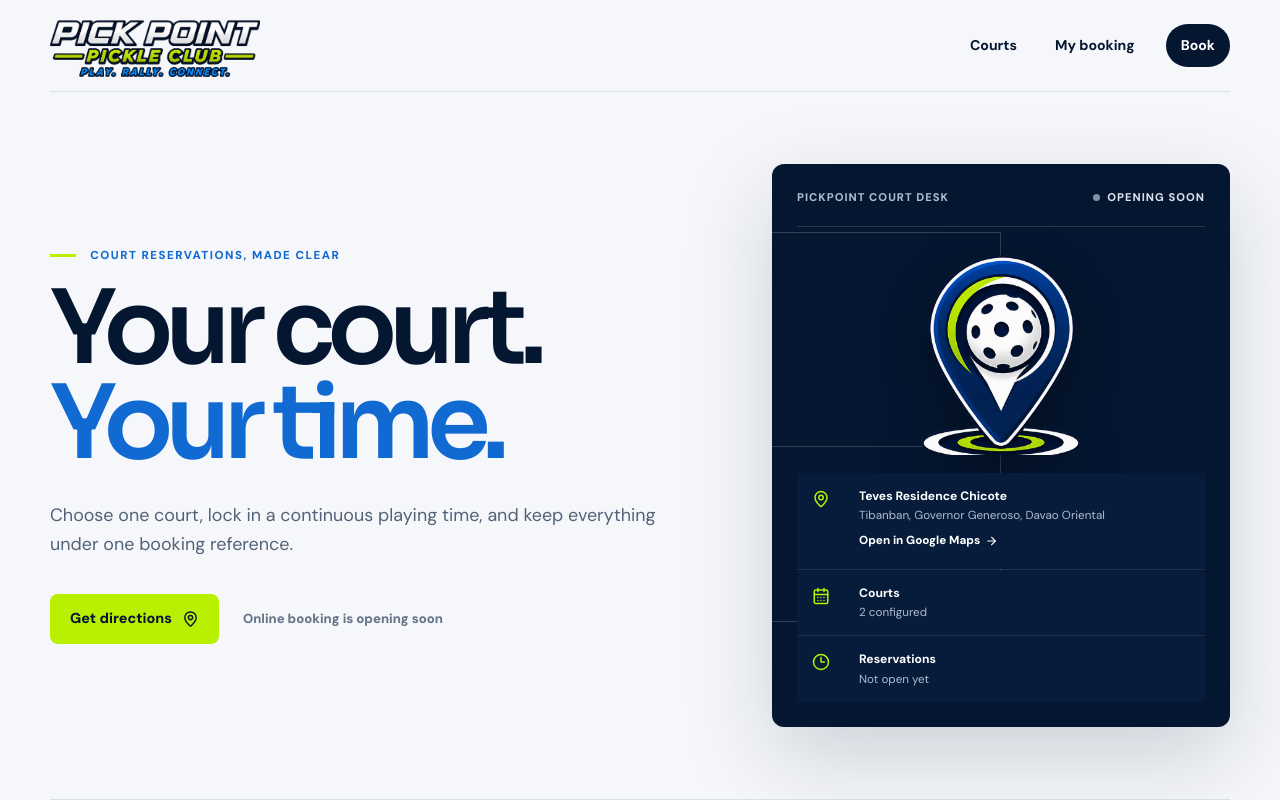
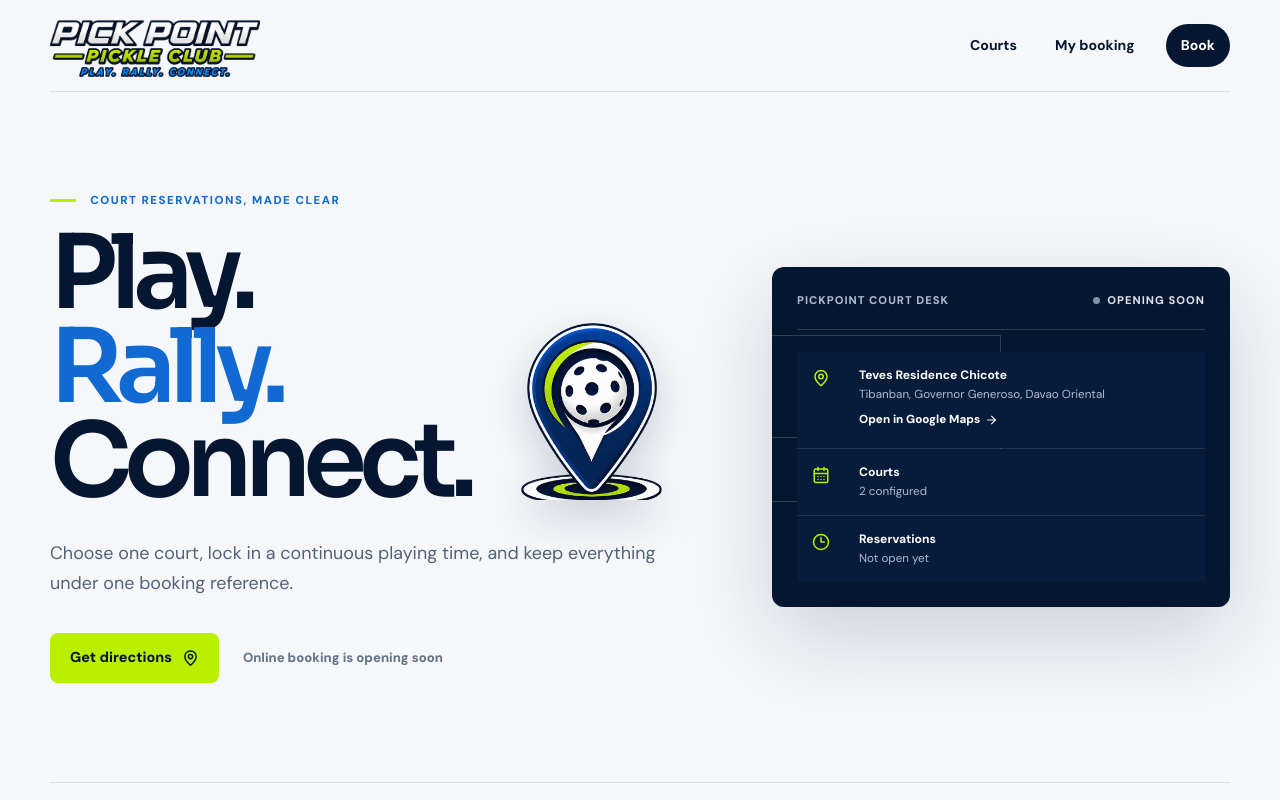
Before and after one commit to christianjelarjoyhisola-ux/pickpoint-pickleclub, a Next.js app: page / in a window 1280 px wide. Shown: the top 800 px of the page. Built offline with nearby package versions, Linux system fonts and the light colour scheme; no server answers.

Commit message:
Use PickPoint slogan as hero lockup

```diff
--- a/app/pickpoint-v2/guest/guest-home.tsx
+++ b/app/pickpoint-v2/guest/guest-home.tsx
@@ -20,7 +20,10 @@ export function GuestHome() {
       <section className="pp-hero">
         <div className="pp-hero-copy">
           <p className="pp-kicker"><span /> Court reservations, made clear</p>
-          <h1>Your court.<br /><em>Your time.</em></h1>
+          <div className="pp-hero-title">
+            <h1>Play.<br /><em>Rally.</em><br />Connect.</h1>
+            <Image src="/pickpoint-mark-v2.png" alt="PickPoint location-pin logo" width={150} height={180} priority unoptimized />
+          </div>
           <p className="pp-lede">Choose one court, lock in a continuous playing time, and keep everything under one booking reference.</p>
           <div className="pp-actions">
             {live
@@ -33,7 +36,6 @@ export function GuestHome() {
         </div>
         <div className="pp-board" aria-label="PickPoint venue status">
           <div className="pp-board-top"><span>PickPoint court desk</span><span className={live ? "pp-status live" : "pp-status"}>{live ? "Booking open" : "Opening soon"}</span></div>
-          <Image src="/pickpoint-mark-v2.png" alt="" width={210} height={240} priority unoptimized />
           <dl>
             <div><dt><MapPin /></dt><dd><strong>{locationName}</strong><span>{address}</span><a className="pp-directions" href={mapsUrl} target="_blank" rel="noreferrer">Open in Google Maps <ArrowRight /></a></dd></div>
             <div><dt><CalendarDays /></dt><dd><strong>Courts</strong><span>{loading ? "Checking setup…" : courtCount ? `${courtCount} configured` : "Being prepared"}</span></dd></div>
--- a/app/pickpoint-v2/guest/guest.css
+++ b/app/pickpoint-v2/guest/guest.css
@@ -28,6 +28,8 @@
 .pp-kicker > span { display: inline-block; width: 26px; height: 3px; margin: 0 10px 2px 0; background: var(--pp-lime); }
 .pp-hero h1 { margin: 0; max-width: 700px; font-size: clamp(3.25rem, 8vw, 6.8rem); line-height: .92; letter-spacing: -.075em; }
 .pp-hero h1 em { color: var(--pp-blue); font-style: normal; }
+.pp-hero-title { display: flex; align-items: flex-end; gap: clamp(22px, 4vw, 54px); }
+.pp-hero-title > img { width: clamp(98px, 11vw, 150px); height: auto; margin-bottom: 9px; filter: drop-shadow(0 16px 22px rgba(4,22,48,.18)); }
 .pp-lede { max-width: 610px; margin: 30px 0 0; color: #536278; font-size: clamp(1rem, 1.4vw, 1.18rem); line-height: 1.65; }
 .pp-actions { display: flex; align-items: center; gap: 24px; margin-top: 34px; flex-wrap: wrap; }
 .pp-button { min-height: 50px; display: inline-flex; align-items: center; justify-content: center; gap: 10px; padding: 0 20px; border-radius: 8px; cursor: pointer; font-size: .9rem; font-weight: 800; transition: transform .15s ease, background .15s ease; }
@@ -39,15 +41,14 @@
 .pp-button-outline { border: 1px solid var(--pp-line); background: white; color: var(--pp-navy); }
 .pp-text-link { border-bottom: 1px solid currentColor; font-size: .9rem; font-weight: 700; }
 
-.pp-board { position: relative; min-height: 530px; padding: 25px; overflow: hidden; border-radius: 12px; background: var(--pp-navy); color: white; box-shadow: 0 30px 90px rgba(3,21,47,.17); }
+.pp-board { position: relative; min-height: 0; padding: 25px; overflow: hidden; border-radius: 12px; background: var(--pp-navy); color: white; box-shadow: 0 30px 90px rgba(3,21,47,.17); }
 .pp-board::before { content: ""; position: absolute; inset: 68px 50% 105px 0; border: 1px solid rgba(255,255,255,.18); border-left: 0; }
 .pp-board::after { content: ""; position: absolute; top: 50%; left: 0; width: 50%; height: 1px; background: rgba(255,255,255,.18); }
 .pp-board-top { display: flex; align-items: center; justify-content: space-between; padding-bottom: 20px; border-bottom: 1px solid rgba(255,255,255,.15); color: #aebbd0; font-size: .7rem; font-weight: 800; letter-spacing: .09em; text-transform: uppercase; }
 .pp-status { display: inline-flex; align-items: center; gap: 7px; color: #dbe2ec; }
 .pp-status::before { content: ""; width: 7px; height: 7px; border-radius: 50%; background: #8290a2; }
 .pp-status.live::before { background: var(--pp-lime); box-shadow: 0 0 0 5px rgba(185,238,0,.1); }
-.pp-board > img { position: relative; z-index: 1; width: 170px; height: 200px; object-fit: contain; margin: 28px auto 18px; filter: drop-shadow(0 16px 25px rgba(0,0,0,.32)); }
-.pp-board dl { position: relative; z-index: 1; display: grid; gap: 1px; margin: 0; background: rgba(255,255,255,.12); }
+.pp-board dl { position: relative; z-index: 1; display: grid; gap: 1px; margin: 22px 0 0; background: rgba(255,255,255,.12); }
 .pp-board dl > div { display: grid; grid-template-columns: 35px 1fr; gap: 12px; padding: 14px 15px; background: #071c3b; }
 .pp-board dt svg { width: 18px; color: var(--pp-lime); }
 .pp-board dd { display: grid; gap: 2px; margin: 0; }
@@ -237,13 +238,14 @@
   .pp-kicker { margin-bottom: 12px; font-size: .66rem; letter-spacing: .115em; }
   .pp-hero { min-height: auto; grid-template-columns: 1fr; gap: 28px; padding: 36px 0 48px; }
   .pp-hero h1 { max-width: 360px; font-size: clamp(3.15rem, 15.2vw, 4.45rem); line-height: .91; letter-spacing: -.065em; }
+  .pp-hero-title { display: grid; grid-template-columns: minmax(0,1fr) 82px; align-items: end; gap: 12px; }
+  .pp-hero-title > img { width: 82px; margin: 0 0 4px; }
   .pp-lede { margin-top: 22px; font-size: .98rem; line-height: 1.62; }
   .pp-actions { width: 100%; margin-top: 25px; align-items: stretch; flex-direction: column; gap: 15px; }
   .pp-actions .pp-button { width: 100%; min-height: 54px; border-radius: 12px; }
   .pp-actions .pp-text-link, .pp-actions .pp-closed-note { align-self: center; min-height: 44px; display: inline-flex; align-items: center; text-align: center; }
   .pp-board { min-height: 0; padding: 18px; border-radius: 20px; box-shadow: 0 24px 55px rgba(3,21,47,.18); }
   .pp-board::before { inset: 61px 50% 88px 0; }
-  .pp-board > img { width: 108px; height: 126px; margin: 15px auto 12px; }
   .pp-board-top { padding-bottom: 15px; font-size: .63rem; }
   .pp-board dl > div { grid-template-columns: 28px 1fr; gap: 9px; padding: 12px; }
   .pp-board dt svg { width: 16px; }
@@ -334,6 +336,8 @@
   .pp-nav { right: 6px; left: 6px; }
   .pp-nav > a, .pp-nav .pp-mobile-home, .pp-nav .pp-nav-cta { font-size: .59rem; }
   .pp-hero h1 { font-size: 2.9rem; }
+  .pp-hero-title { grid-template-columns: minmax(0,1fr) 68px; }
+  .pp-hero-title > img { width: 68px; }
   .pp-time-choice > div { grid-template-columns: repeat(2,minmax(0,1fr)); }
 }
 
```
